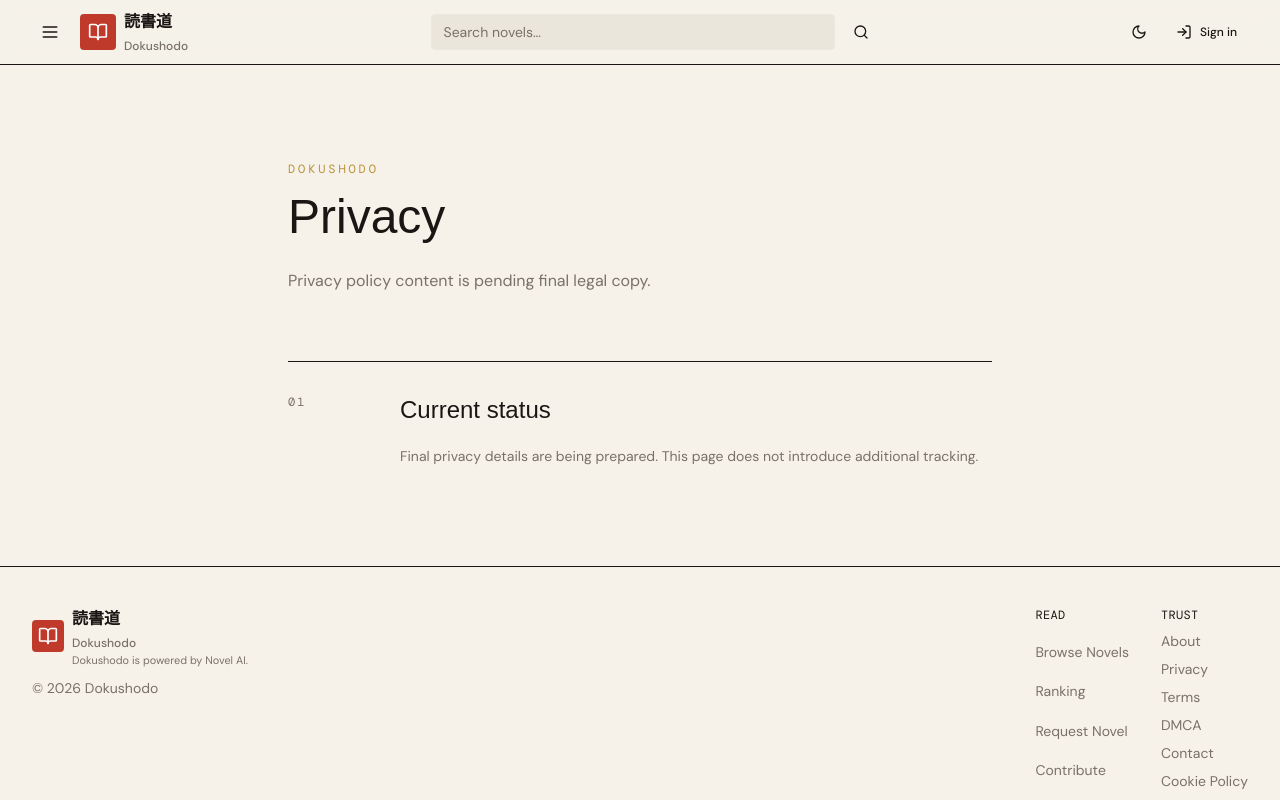
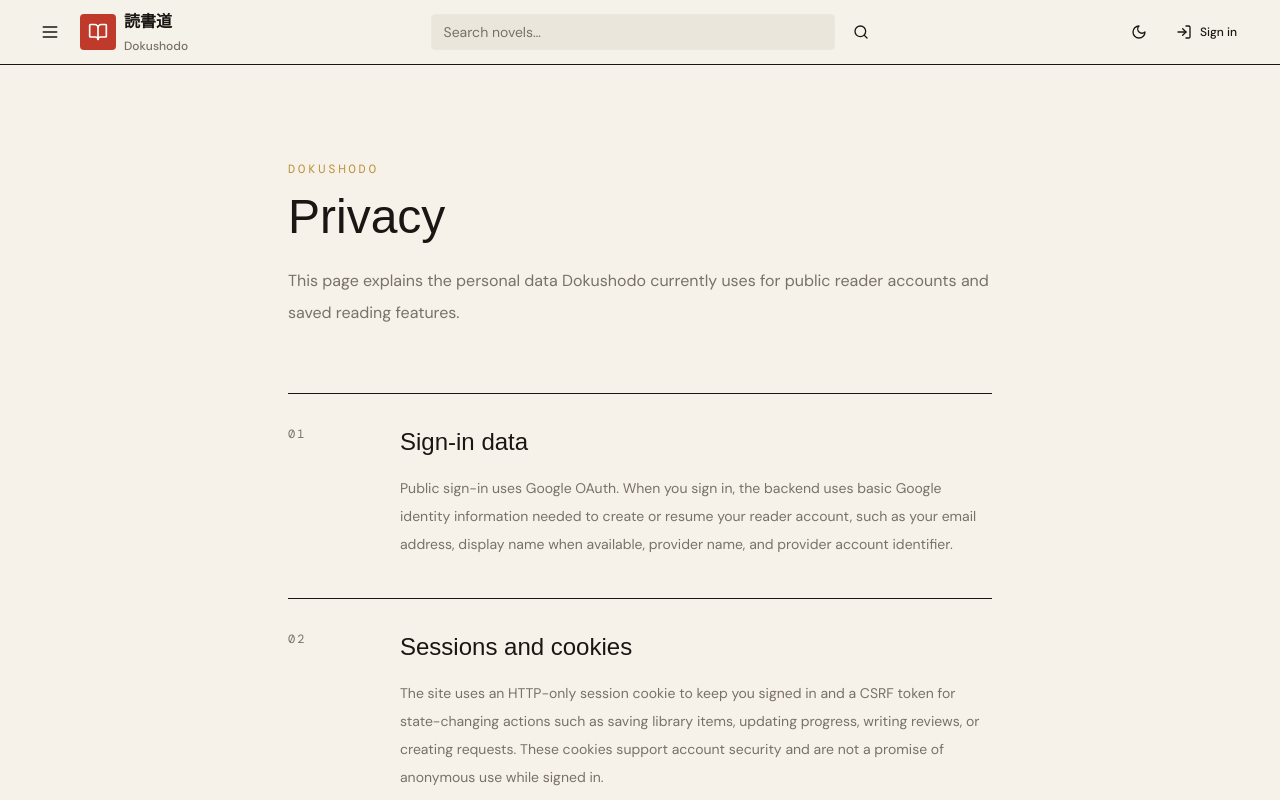
Before and after one commit to ArchdukeViel/NovelAITranslator2Book, a Next.js app in the folder frontend/: page /privacy in a window 1280 px wide. Shown: the top 800 px of the page. Built offline with nearby package versions, Linux system fonts and the light colour scheme; no server answers.

Commit message:
fix(public): clean static policy page copy

```diff
--- a/frontend/app/(public)/privacy/page.tsx
+++ b/frontend/app/(public)/privacy/page.tsx
@@ -4,8 +4,37 @@ export default function PrivacyPage() {
   return (
     <StaticPage
       title="Privacy"
-      description="Privacy policy content is pending final legal copy."
-      sections={[{ title: "Current status", body: "Final privacy details are being prepared. This page does not introduce additional tracking." }]}
+      description="This page explains the personal data Dokushodo currently uses for public reader accounts and saved reading features."
+      sections={[
+        {
+          title: "Sign-in data",
+          body: "Public sign-in uses Google OAuth. When you sign in, the backend uses basic Google identity information needed to create or resume your reader account, such as your email address, display name when available, provider name, and provider account identifier.",
+        },
+        {
+          title: "Sessions and cookies",
+          body: "The site uses an HTTP-only session cookie to keep you signed in and a CSRF token for state-changing actions such as saving library items, updating progress, writing reviews, or creating requests. These cookies support account security and are not a promise of anonymous use while signed in.",
+        },
+        {
+          title: "Reader data",
+          body: "When you use authenticated features, the service may store your library, reading progress, reading history, reviews, ratings, and novel or chapter requests. Those records are tied to your account so the app can show your saved state and protect each reader's data from other readers.",
+        },
+        {
+          title: "Reviews and requests",
+          body: "Reviews, ratings, and requests may be reviewed by the owner for moderation, abuse prevention, catalog work, and translation planning. Do not include private information in reviews or requests that you would not want an owner/admin to see.",
+        },
+        {
+          title: "Credential contributions",
+          body: "Public provider/API credential contribution is gated and unavailable in the current product. Preview contribution screens should not receive real API keys. A future credential feature would need separate secure handling, audit, revocation, and usage controls before accepting keys.",
+        },
+        {
+          title: "Technical data",
+          body: "Like most web services, the backend may process technical data needed to operate and protect the site, such as request timing, session state, rate-limit signals, and error information. Project guardrails require secrets, cookies, OAuth tokens, provider keys, and raw tracebacks not to be exposed in public responses.",
+        },
+        {
+          title: "Your controls",
+          body: "Current account controls are limited. You can use available product controls to remove saved novels or delete your own review where those controls exist. General account deletion, privacy preference management, and contributed-credential deletion are not active public features yet.",
+        },
+      ]}
     />
   );
 }
--- a/frontend/app/(public)/terms/page.tsx
+++ b/frontend/app/(public)/terms/page.tsx
@@ -4,8 +4,33 @@ export default function TermsPage() {
   return (
     <StaticPage
       title="Terms"
-      description="Terms of service content is pending final legal copy."
-      sections={[{ title: "Current status", body: "Final terms are being prepared for this public reader." }]}
+      description="These terms describe the current Dokushodo public reader. Use the site in a way that keeps the library readable, respectful, and safe to operate."
+      sections={[
+        {
+          title: "Accounts",
+          body: "Public accounts use Google sign-in. You are responsible for activity from your signed-in session, including saved library items, reading history, reviews, and requests. Do not try to access another reader's account, data, or admin-only tools.",
+        },
+        {
+          title: "Acceptable use",
+          body: "Do not abuse, scrape, overload, attack, reverse engineer, or misuse the service. Do not submit spam, misleading requests, harmful content, or anything that interferes with translation, review, moderation, or normal reading.",
+        },
+        {
+          title: "Reader content",
+          body: "The catalog may include machine-translated novel content, metadata, and chapter text from supported sources. Translations can be incomplete, delayed, inaccurate, or changed by the owner. The reader is provided for reading access, not as an official source text archive.",
+        },
+        {
+          title: "Reviews and requests",
+          body: "If you submit reviews, ratings, or novel and chapter requests, keep them relevant and lawful. The owner may moderate, hide, reject, edit labels for, or remove submitted material to protect the service, readers, source rights, and operational safety.",
+        },
+        {
+          title: "Credential contributions",
+          body: "Public provider credential contribution is not available in the current product. Do not submit real API keys through preview screens. If credential contribution is enabled later, only contribute credentials you control and understand may be used for translation work.",
+        },
+        {
+          title: "Availability and changes",
+          body: "Dokushodo is an owner-operated public reader and translation platform. Features, pages, catalog entries, translations, accounts, and access may change, pause, or be removed. The service is provided without a promise of uninterrupted availability.",
+        },
+      ]}
     />
   );
 }
```
